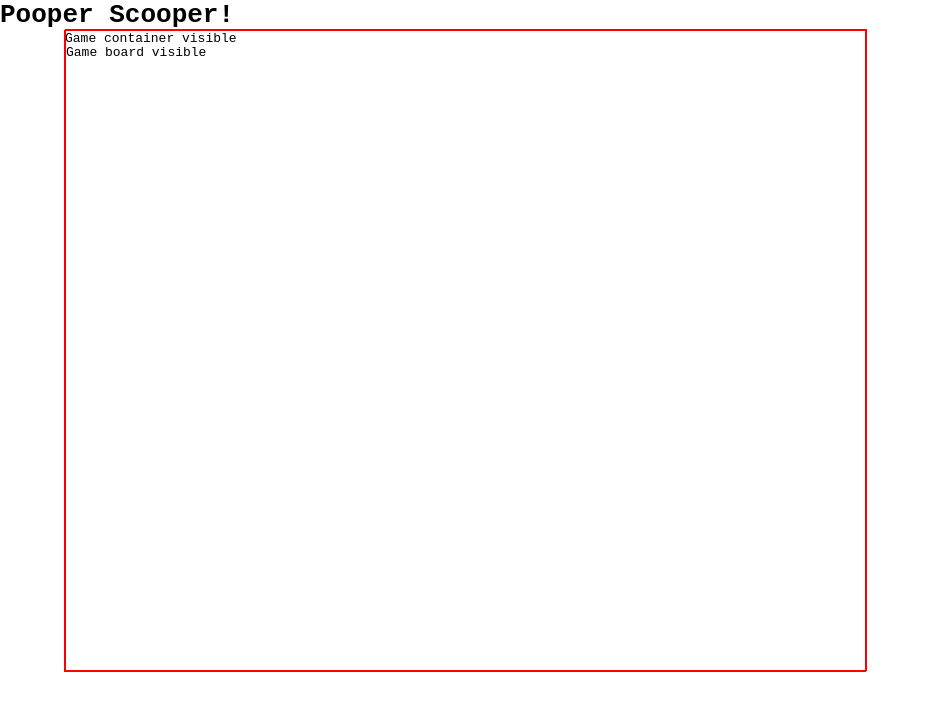
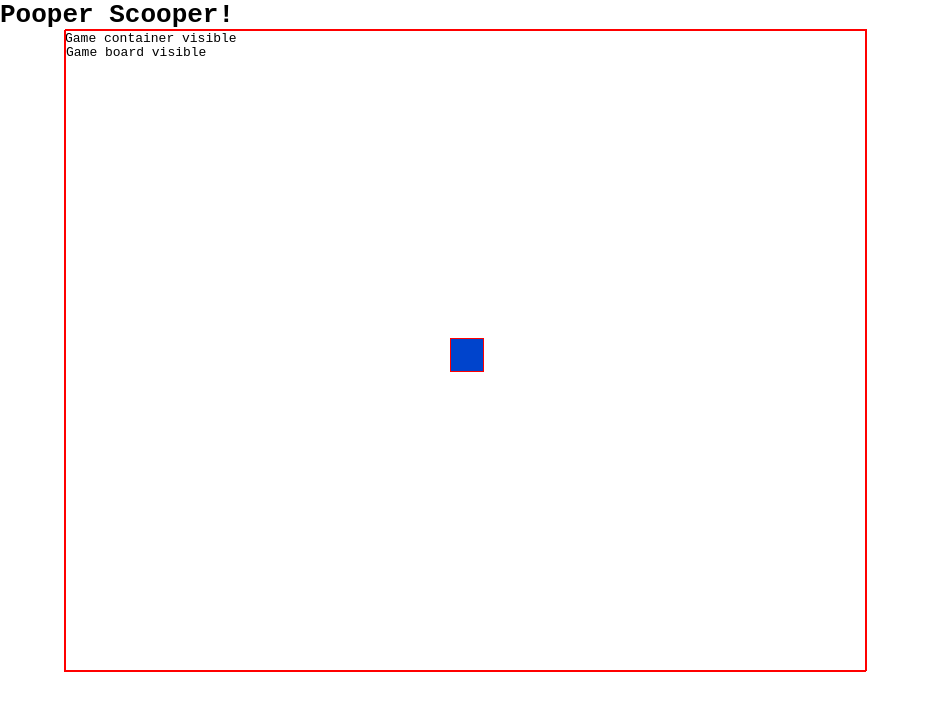
Before and after one commit to Oneirius/game-pooper-scooper, a plain HTML site: page index.html in a window 1280 px wide. Shown: the whole page, without its empty margins (0-929 px from the left). Drawn offline with Linux system fonts and the light colour scheme.

Commit message:
player entity created

```diff
--- a/index.html
+++ b/index.html
@@ -18,6 +18,7 @@
     </div>
 
 
+    <script src="./player.js"></script>
     <script src="./index.js"></script>
   </body>
 </html>
--- a/index.js
+++ b/index.js
@@ -1,2 +1,9 @@
 // DEBUG - Verifying JS file is linked correctly
 // console.log("JS is working!");
+
+// Declare game board entity
+gameBoardElement = document.querySelector("#game-board");
+
+
+// Create player entity
+const player = new Player(384, 308);
--- /dev/null
+++ b/player.js
@@ -0,0 +1,11 @@
+class Player {
+    constructor(x, y) {
+        this.x = x;
+        this.y = y;
+        this.element = document.createElement("div");
+        this.element.setAttribute("id", "player");
+        this.element.style.left = `${this.x}px`;
+        this.element.style.top = `${this.y}px`;
+        gameBoardElement.appendChild(this.element);
+    }
+}
--- a/style.css
+++ b/style.css
@@ -27,3 +27,12 @@ h1 {
     transform: translateY(-17px);
     overflow: hidden;
 }
+
+#player {
+    width: 32px;
+    height: 32px;
+    background-color: #04c;
+    position: absolute;
+    top: 0px;
+    left: 0px;
+}
```
